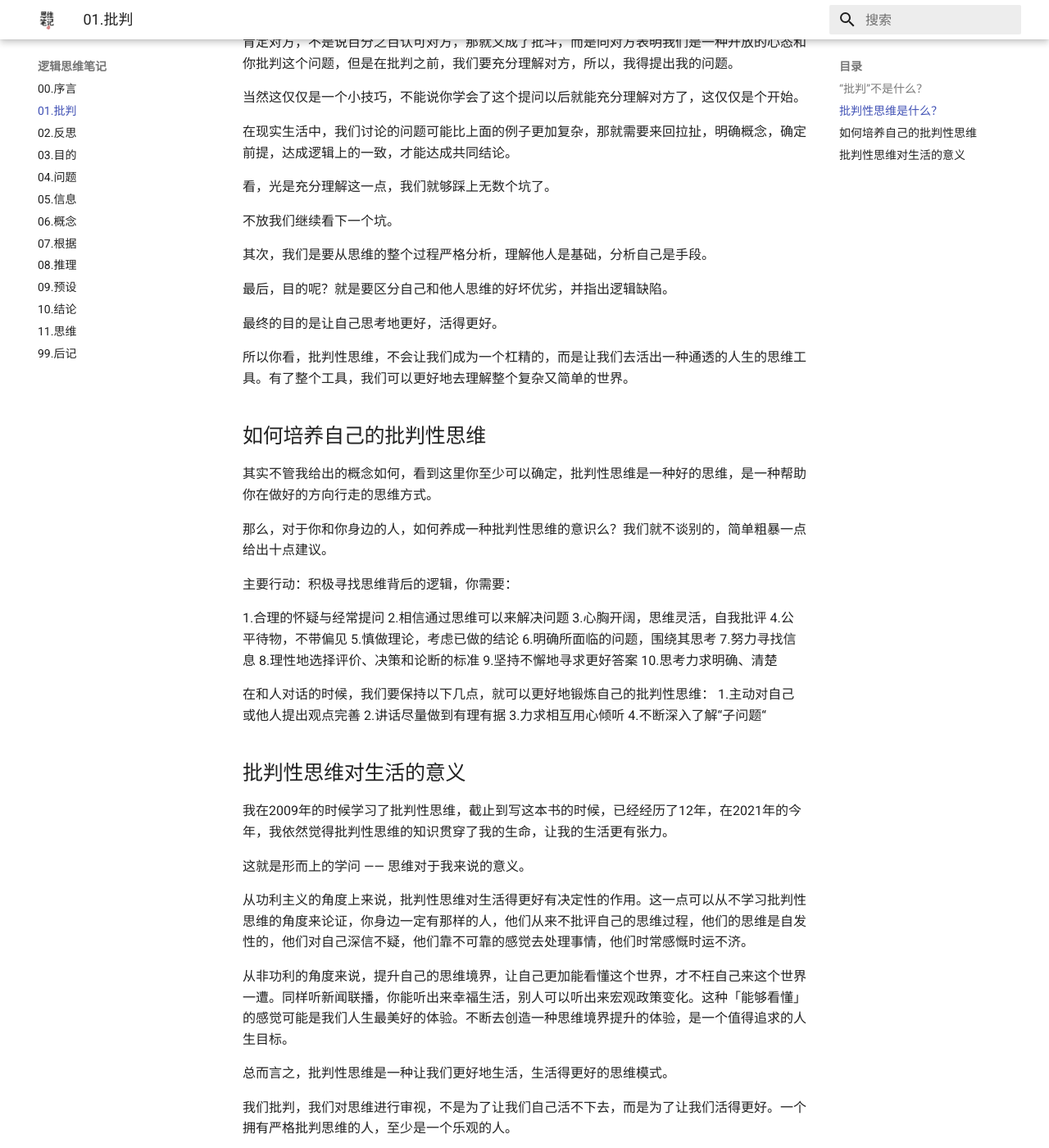
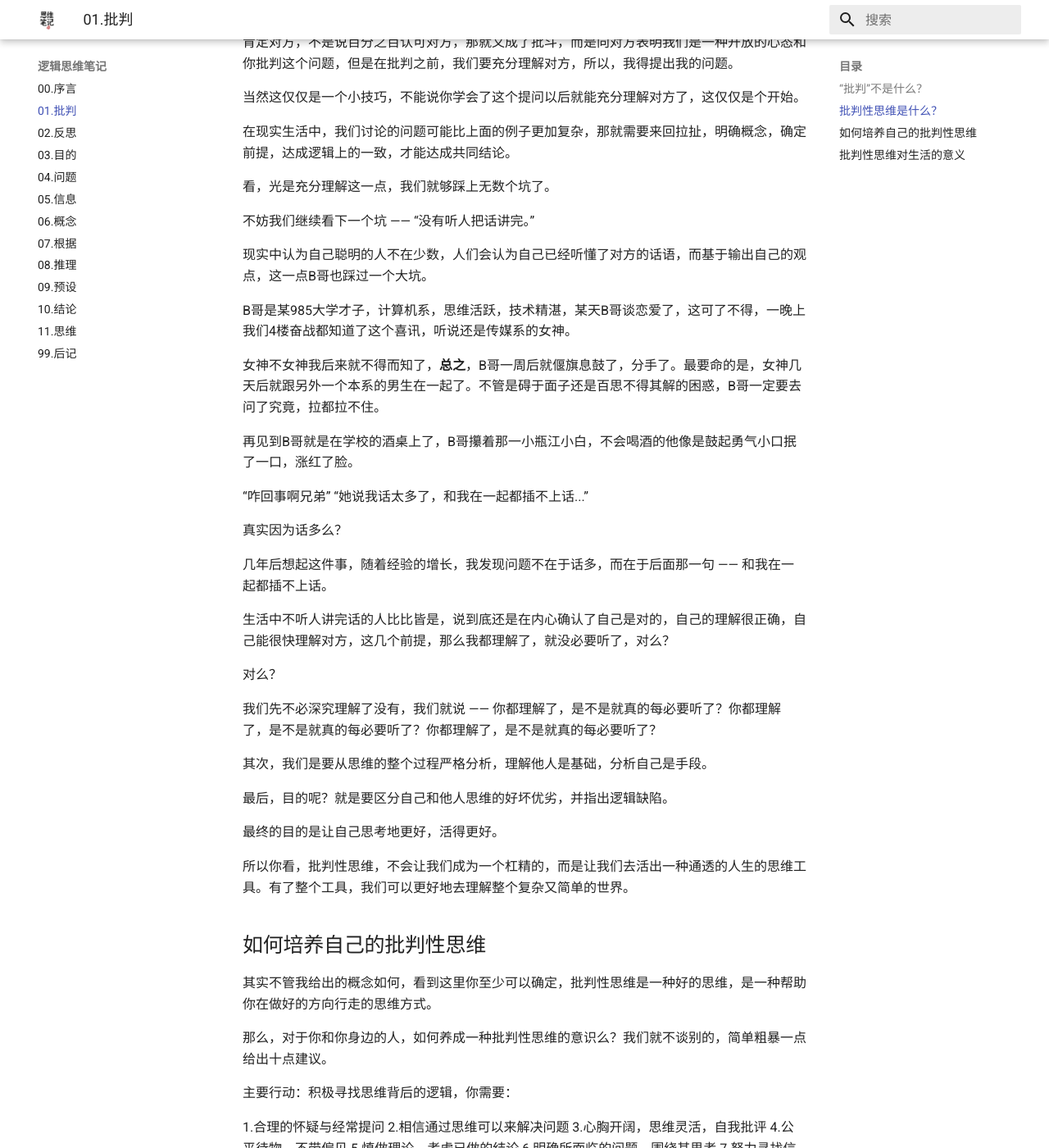
Before and after one commit to guoylyy/CriticalThinkingDocs, an MkDocs documentation site: the page built from docs/lg/chapter01.md, in a window 1280 px wide and 1400 px high, scrolled down 3768 px. Shown: the whole window at 82% size. Built offline with MkDocs 1.6.1 and Material for MkDocs 9.7.7, drawn with Linux system fonts in a browser that asks for light colours.

Commit message:
1. 【chapter01】提交更多例子

```diff
--- a/docs/lg/chapter01.md
+++ b/docs/lg/chapter01.md
@@ -123,7 +123,30 @@ B哥：我没有调情啊；
 
 看，光是充分理解这一点，我们就够踩上无数个坑了。
 
-不放我们继续看下一个坑。
+不妨我们继续看下一个坑 —— “没有听人把话讲完。”
+
+现实中认为自己聪明的人不在少数，人们会认为自己已经听懂了对方的话语，而基于输出自己的观点，这一点B哥也踩过一个大坑。
+
+B哥是某985大学才子，计算机系，思维活跃，技术精湛，某天B哥谈恋爱了，这可了不得，一晚上我们4楼奋战都知道了这个喜讯，听说还是传媒系的女神。
+
+女神不女神我后来就不得而知了，**总之**，B哥一周后就偃旗息鼓了，分手了。最要命的是，女神几天后就跟另外一个本系的男生在一起了。不管是碍于面子还是百思不得其解的困惑，B哥一定要去问了究竟，拉都拉不住。
+
+再见到B哥就是在学校的酒桌上了，B哥攥着那一小瓶江小白，不会喝酒的他像是鼓起勇气小口抿了一口，涨红了脸。
+
+“咋回事啊兄弟”
+“她说我话太多了，和我在一起都插不上话...”
+
+真实因为话多么？
+
+几年后想起这件事，随着经验的增长，我发现问题不在于话多，而在于后面那一句 —— 和我在一起都插不上话。
+
+生活中不听人讲完话的人比比皆是，说到底还是在内心确认了自己是对的，自己的理解很正确，自己能很快理解对方，这几个前提，那么我都理解了，就没必要听了，对么？
+
+对么？
+
+我们先不必深究理解了没有，我们就说 —— 你都理解了，是不是就真的每必要听了？你都理解了，是不是就真的每必要听了？你都理解了，是不是就真的每必要听了？
+
+
 
 其次，我们是要从思维的整个过程严格分析，理解他人是基础，分析自己是手段。
 
```
